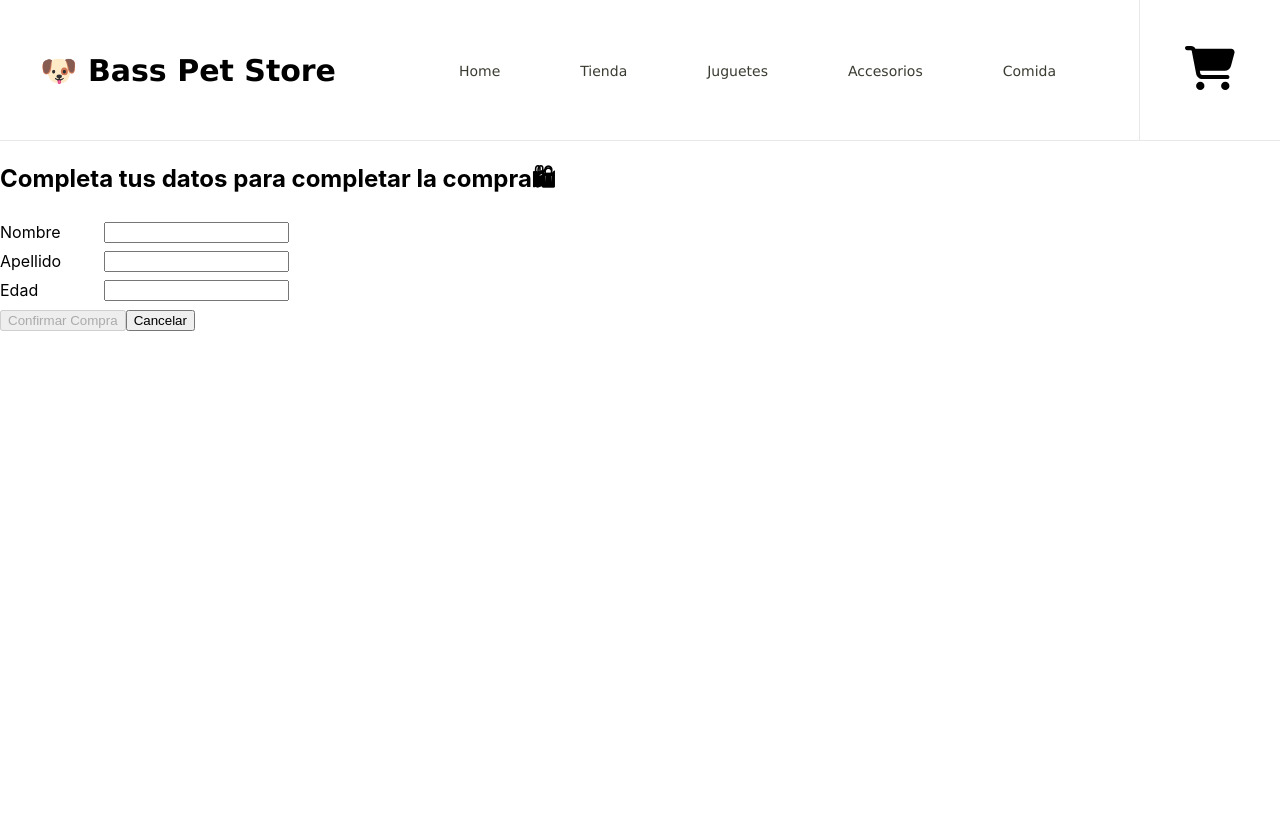
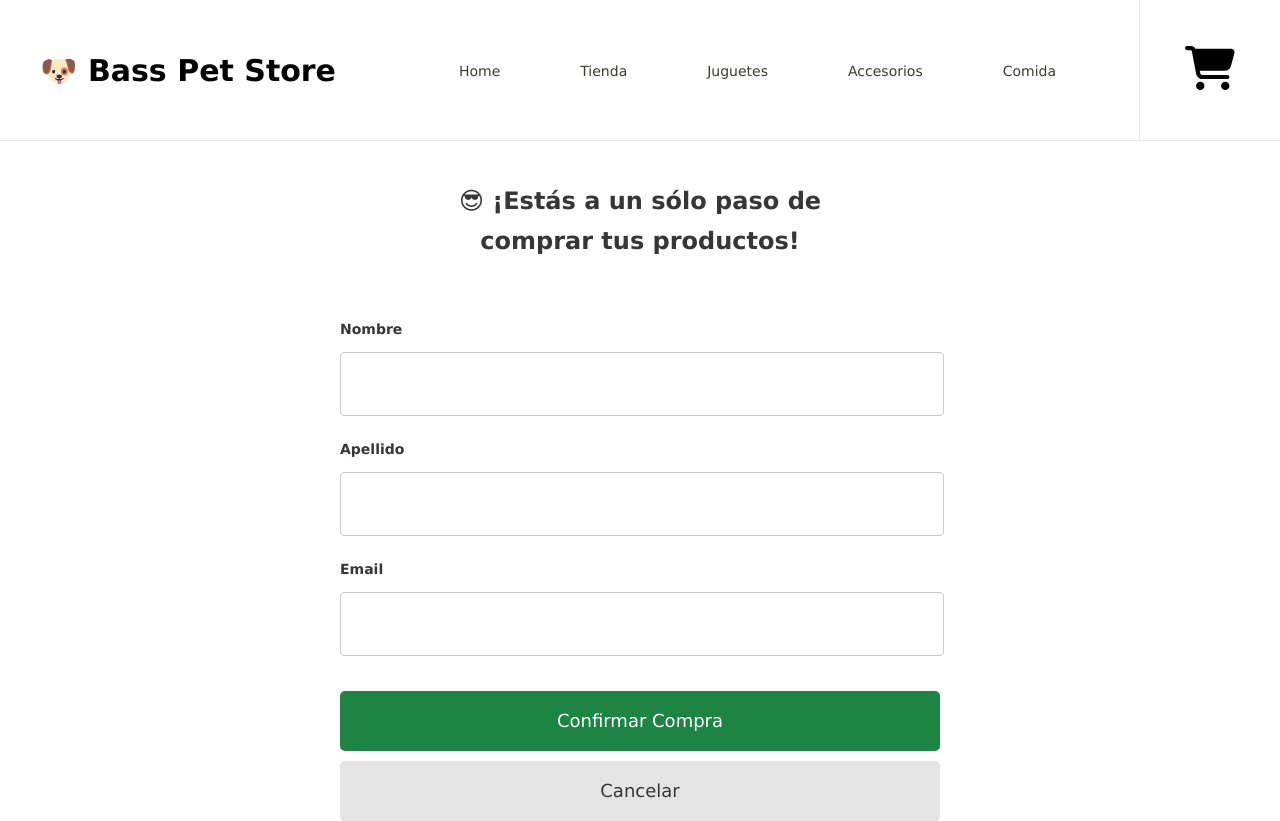
Before and after one commit to ecostabal/react_coder, a React (Create React App) app: page /checkout in a window 1280 px wide. Before the commit the page ends 800 px from the top, so only its background shows below. Built offline with nearby package versions, Linux system fonts and the light colour scheme.

Commit message:
versionFinal

```diff
--- a/src/App.js
+++ b/src/App.js
@@ -21,7 +21,7 @@ function App() {
             <Route path="/product/:id" element={<ItemDetailContainer/>}/>
             <Route path="/cart" element={<CartContainer/>}></Route>
             <Route path="/checkout" element={<Checkout/>}></Route>
-            <Route path="/order-confirmation/:id" element={ <OrderConfirmation/>}/>
+            <Route path="/order-confirmation/:id" element={<OrderConfirmation />} />
             <Route path="*" element={<h1>Page not found!</h1>}/>
           </Routes>
         </BrowserRouter>
--- a/src/components/CartContainer/CartContainer.css
+++ b/src/components/CartContainer/CartContainer.css
@@ -117,7 +117,6 @@
 }
 
 .cart-buttons button {
-    display: flex;
     cursor: pointer;
     margin-top: 10px;
     text-decoration: none;
--- /dev/null
+++ b/src/components/Checkout/Checkout.css
@@ -0,0 +1,79 @@
+.checkout-form {
+    max-width: 600px;
+    margin: 0 auto;
+}
+
+.input-group {
+    margin-bottom: 25px;
+}
+
+.input-group label {
+    display: block;
+    margin-bottom: 15px;
+    font-weight: bold;
+    font-size: 14px;
+    color: rgb(54, 54, 54);
+    font-family: 'Lucida Sans', 'Lucida Sans Regular', 'Lucida Grande', 'Lucida Sans Unicode', Geneva, Verdana, sans-serif;
+}
+
+.input-group input {
+    width: 580px;
+    padding-left: 20px;
+    height: 60px;
+    border: 1px solid #ccc;
+    border-radius: 4px;
+    font-size: 14px;
+    color: rgb(54, 54, 54);
+    font-family: 'Lucida Sans', 'Lucida Sans Regular', 'Lucida Grande', 'Lucida Sans Unicode', Geneva, Verdana, sans-serif;
+}
+
+.checkout-form h2 {
+    margin-right: 100px;
+    line-height: 40px;
+    margin-left: 100px;
+    margin-top: 40px;
+    padding-bottom: 40px;
+    text-align: center;
+    color: rgb(54, 54, 54);
+    font-family: 'Lucida Sans', 'Lucida Sans Regular', 'Lucida Grande', 'Lucida Sans Unicode', Geneva, Verdana, sans-serif;
+}
+
+.confirm-button {
+    cursor: pointer;
+    width: 600px;
+    margin-top: 10px;
+    padding-left: 30px;
+    padding-right: 30px;
+    align-items: center;
+    border-radius:  5px;
+    height: 60px;
+    font-family: 'Lucida Sans', 'Lucida Sans Regular', 'Lucida Grande', 'Lucida Sans Unicode', Geneva, Verdana, sans-serif;
+    font-size: 18px;
+    background-color:rgb(30, 132, 68);
+    color: rgb(255, 255, 255);
+    border: 0px;
+}
+
+.confirm-button:hover {
+    background-color:rgb(35, 116, 64);
+}
+
+.cancel-button {
+    cursor: pointer;
+    width: 600px;
+    margin-top: 10px;
+    padding-left: 30px;
+    padding-right: 30px;
+    align-items: center;
+    border-radius:  5px;
+    height: 60px;
+    font-family: 'Lucida Sans', 'Lucida Sans Regular', 'Lucida Grande', 'Lucida Sans Unicode', Geneva, Verdana, sans-serif;
+    font-size: 18px;
+    background-color:rgb(228, 228, 228);
+    color: rgb(54, 54, 54);
+    border: 0px;
+}
+
+.cancel-button:hover {
+    background-color:rgb(208, 208, 208);
+}
--- a/src/components/Checkout/Checkout.jsx
+++ b/src/components/Checkout/Checkout.jsx
@@ -1,13 +1,14 @@
+import React, { useState, useContext } from "react";
 import { useNavigate } from "react-router-dom";
 import { cartContext } from "../../context/cartContext";
 import { createOrder } from "../../services/firebase";
-import { useContext, useState } from "react";
+import "./Checkout.css";
 
 function Checkout() {
   const [buyer, setBuyer] = useState({
     firstname: "",
     lastname: "",
-    age: "",
+    email: "",
   });
 
   const navigate = useNavigate();
@@ -24,8 +25,10 @@ function Checkout() {
 
     try {
       const idOrder = await createOrder(orderData);
-      console.log(`Gracias por tu compra, tu numero de orden es ${idOrder}`);
+      console.log("Antes de la redirección");
+
       navigate(`/order-confirmation/${idOrder}`);
+      console.log("Después de la redirección");
     } catch (error) {
       alert(`No se pudo realizar la compra ${error.message}`);
     }
@@ -34,7 +37,6 @@ function Checkout() {
   function onInputChange(evt) {
     const value = evt.target.value;
     const field = evt.target.name;
-    //buyer["firstname"] -> buyer.firstname
     const newState = { ...buyer };
     newState[field] = value;
     setBuyer(newState);
@@ -45,18 +47,16 @@ function Checkout() {
     setBuyer({
       firstname: "",
       lastname: "",
-      age: "",
+      email: "",
     });
   }
 
   return (
-    <form>
-      <h2>Completa tus datos para completar la compra🛍</h2>
+    <form className="checkout-form">
+      <h2>😎 ¡Estás a un sólo paso de comprar tus productos!</h2>
 
-      <div style={{ display: "flex", marginBottom: 8 }}>
-        <label htmlFor="lastname" style={{ width: "100px", marginRight: 4 }}>
-          Nombre
-        </label>
+      <div className="input-group">
+        <label htmlFor="firstname">Nombre</label>
         <input
           value={buyer.firstname}
           name="firstname"
@@ -65,10 +65,8 @@ function Checkout() {
         />
       </div>
 
-      <div style={{ display: "flex", marginBottom: 8 }}>
-        <label htmlFor="lastname" style={{ width: "100px", marginRight: 4 }}>
-          Apellido
-        </label>
+      <div className="input-group">
+        <label htmlFor="lastname">Apellido</label>
         <input
           value={buyer.lastname}
           name="lastname"
@@ -77,25 +75,26 @@ function Checkout() {
         />
       </div>
 
-      <div style={{ display: "flex", marginBottom: 8 }}>
-        <label style={{ width: "100px", marginRight: 4 }}>Edad</label>
+      <div className="input-group">
+        <label htmlFor="age">Email</label>
         <input
-          value={buyer.age}
-          name="age"
-          type="number"
+          value={buyer.email}
+          name="email"
+          type="email"
           onChange={onInputChange}
         />
       </div>
 
       <button
-        disabled={
-          !(buyer.firstname !== "" && buyer.lastname !== "" && buyer.age !== "")
-        }
+        className="confirm-button"
+        disabled={!(buyer.firstname && buyer.lastname && buyer.email)}
         onClick={handleCheckout}
       >
         Confirmar Compra
       </button>
-      <button onClick={resetForm}>Cancelar</button>
+      <button className="cancel-button" onClick={resetForm}>
+        Cancelar
+      </button>
     </form>
   );
 }
--- a/src/components/ItemDetailContainer/ItemDetailContainer.css
+++ b/src/components/ItemDetailContainer/ItemDetailContainer.css
@@ -63,3 +63,7 @@
     color: white;
     border: 0px;
 }
+
+.irAlCarrito:hover {
+    background-color:rgb(35, 116, 64);
+}
--- a/src/components/OrderConfirmation/OrderConfirmation.css
+++ b/src/components/OrderConfirmation/OrderConfirmation.css
@@ -0,0 +1,47 @@
+/* OrderConfirmation.css */
+
+.order-confirmation-container {
+    text-align: center;
+    padding: 40px;
+    font-family: 'Lucida Sans', 'Lucida Sans Regular', 'Lucida Grande', 'Lucida Sans Unicode', Geneva, Verdana, sans-serif;
+  }
+
+  .order-confirmation-container h1 {
+    font-size: 24px;
+    margin-bottom: 20px;
+    color: rgb(54, 54, 54);
+  }
+
+  .order-confirmation-container img {
+    width: 100px;
+    margin-top: 40px;
+    margin-bottom: 40px;
+  }
+
+  .order-confirmation-container p {
+    font-size: 18px;
+    color: rgb(54, 54, 54);
+  }
+
+
+  .order-confirmation-container button {
+    align-items: center;
+    cursor: pointer;
+    margin-top: 40px;
+    padding-left: 30px;
+    padding-right: 30px;
+    text-decoration: none;
+    align-items: center;
+    justify-content: center;
+    border-radius:  5px;
+    height: 60px;
+    font-family: 'Lucida Sans', 'Lucida Sans Regular', 'Lucida Grande', 'Lucida Sans Unicode', Geneva, Verdana, sans-serif;
+    font-size: 18px;
+    background-color:rgb(228, 228, 228);
+    color: rgb(54, 54, 54);
+    border: 0px;
+  }
+
+  .order-confirmation-container button:hover {
+    background-color:rgb(208, 208, 208);
+  }
--- a/src/components/OrderConfirmation/OrderConfirmation.jsx
+++ b/src/components/OrderConfirmation/OrderConfirmation.jsx
@@ -1,9 +1,12 @@
-import { useState, useEffect } from "react";
-import { useParams } from "react-router-dom";
+import React, { useState, useEffect, useContext } from "react";
+import { useParams, Link } from "react-router-dom";
 import { getOrder } from "../../services/firebase";
+import { cartContext } from "../../context/cartContext";
+import "./OrderConfirmation.css";
 
 function OrderConfirmation() {
   const [orderData, setOrderData] = useState(null);
+  const { clearCart } = useContext(cartContext);
 
   const { id } = useParams();
 
@@ -11,13 +14,18 @@ function OrderConfirmation() {
     getOrder(id).then((order) => {
       console.log(order);
       setOrderData(order);
+      clearCart();
     });
-  }, []);
+  }, [id, clearCart]);
 
   return (
-    <div>
-      <h1>Gracias por tu compra! </h1>
-      <p>Tu número de órden es {orderData ? orderData.id : "Cargando..."}</p>
+    <div className="order-confirmation-container">
+        <img src="https://www.svgrepo.com/show/411794/buy.svg" alt="" />
+        <h1>¡Gracias por tu compra! </h1>
+        <p>Tu número de órden es {orderData ? orderData.id : "Cargando..."}</p>
+        <Link to="/">
+            <button>Volver a Tienda</button>
+        </Link>
     </div>
   );
 }
```
